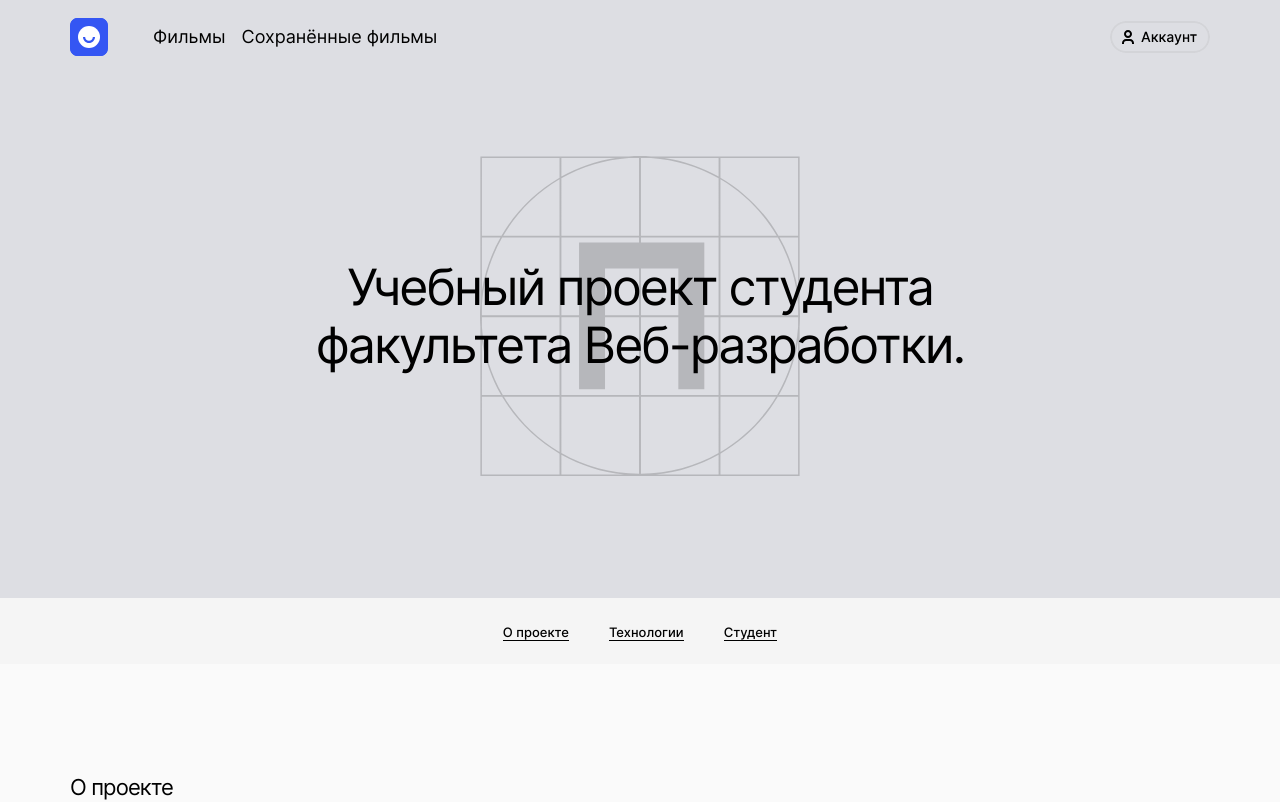
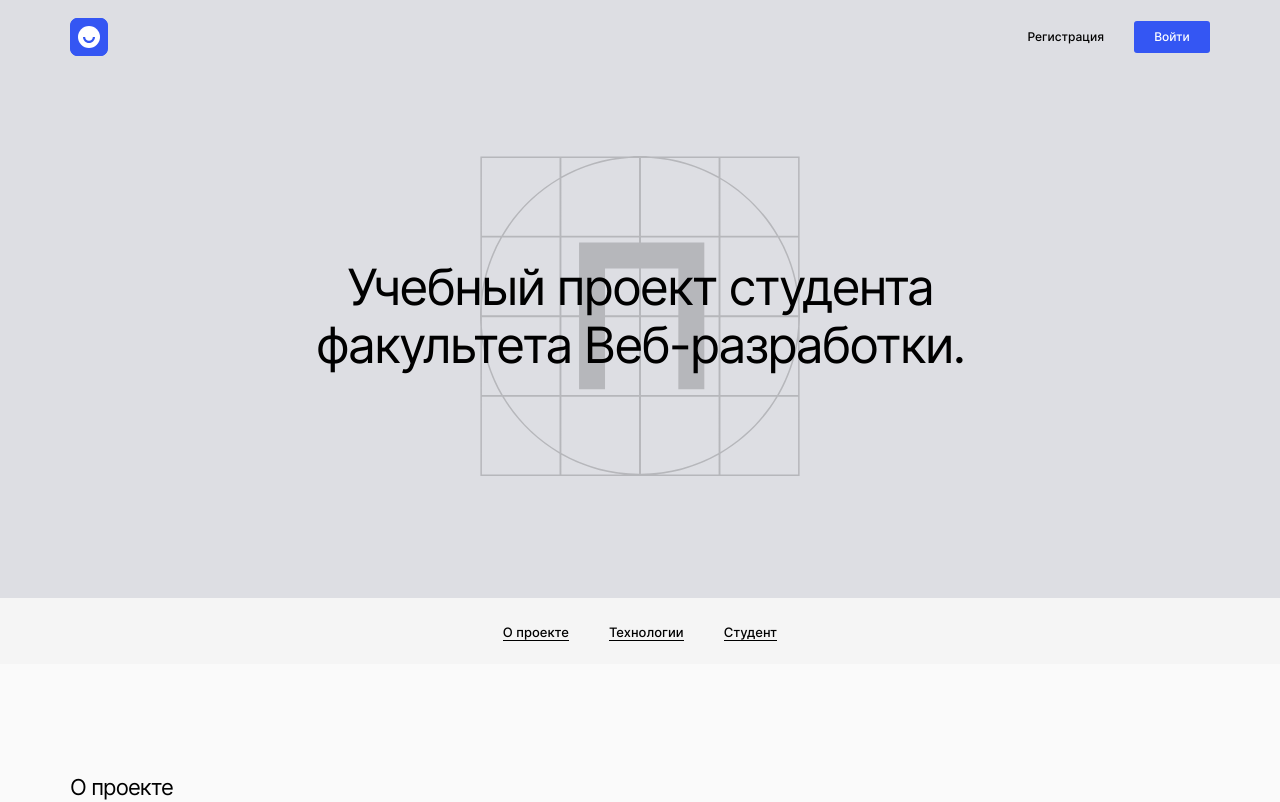
Before and after one commit to andrekur/movies-explorer-frontend, a React (Create React App) app: page / in a window 1280 px wide. Shown: the top 802 px of the page. Built offline with nearby package versions, Linux system fonts and the light colour scheme.

Commit message:
Завершает 1280/768

```diff
--- a/src/components/App/App.js
+++ b/src/components/App/App.js
@@ -17,7 +17,7 @@ function App() {
 
   return (
     <div className="page">
-        <Header loggedIn={true}/>
+        <Header loggedIn={false}/>
         <main>
           <Routes>
             <Route path="*" element={<NotFoundPage/>}></Route>
--- a/src/components/Header/Header.css
+++ b/src/components/Header/Header.css
@@ -1,6 +1,9 @@
 .header {
   padding: 18px 70px;
   background-color: #FAFAFA;
+  min-height: 74px;
+  box-sizing: border-box;
+  display: flex;
 }
 
 .header_background-gray {
@@ -31,13 +34,12 @@
 .header__link {
   margin: 0;
   text-decoration: none;
-  font-size: 18px;
+  font-size: 13px;
   font-weight: 400;
-  line-height: 22px;
+  line-height: 18px;
   letter-spacing: 0em;
   color: #000000;
 }
-
 .header__link:hover {
   opacity: .7;
 }
@@ -179,6 +181,8 @@
   }
 
   .header__link {
+    font-size: 18px;
+    line-height: 22px;
     box-sizing: border-box;
     min-height: 28px;
     margin: 0 auto;
--- a/src/components/Main/AboutMe/AboutMe.css
+++ b/src/components/Main/AboutMe/AboutMe.css
@@ -97,7 +97,8 @@
   }
 
   .aboutme__history {
-    margin: 0 0 87px;
+    margin: 0;
+    height: 195px;
     font-size: 12px;
     font-weight: 400;
     line-height: 18px;
@@ -122,6 +123,12 @@
     font-weight: 500;
     line-height: 17px;
     letter-spacing: 0em;
+  }
+}
+
+@media screen and (max-width: 800px) {
+  .aboutme__block {
+    height: 307px;
   }
 }
 
--- a/src/components/Main/AboutProject/AboutProject.css
+++ b/src/components/Main/AboutProject/AboutProject.css
@@ -109,7 +109,7 @@
 
 @media screen and (max-width: 800px) {
   .about-project {
-    padding: 110px 50px 110px;
+    padding: 90px 50px 90px;
   }
 
   .about-project__text {
--- a/src/components/Main/Portfolio/Portfolio.css
+++ b/src/components/Main/Portfolio/Portfolio.css
@@ -3,7 +3,7 @@
   flex-direction: column;
   background: #FAFAFA;
   box-sizing: border-box;
-  padding: 0 70px 115px;
+  padding: 0 70px 125px;
 }
 
 .portfolio__title {
@@ -40,14 +40,20 @@
   width: 100%;
   text-decoration: none;
   margin: 0;
-  padding-bottom: 10px;
+  padding-bottom: 19px;
   font-size: 30px;
   font-weight: 400;
   line-height: 50px;
   letter-spacing: -0.04em;
+  background-size: 28px 18px;
   background-image: url(../../../images/utils/btn-link.svg);
-  background-position: right;
+  background-position: right top 18px;
   background-repeat: no-repeat;
+}
+
+.portfolio__links li:last-of-type .portfolio__link{
+  border: 0;
+  padding-bottom: 0;
 }
 
 .portfolio__link:hover {
@@ -63,7 +69,7 @@
   }
 
   .portfolio {
-    padding: 0 50px 80px;
+    padding: 0 50px 90px;
   }
 }
 
--- a/src/components/Main/Promo/Promo.css
+++ b/src/components/Main/Promo/Promo.css
@@ -32,7 +32,7 @@
 
 @media screen and (max-width: 800px) {
   .promo {
-    min-height: 784px;
+    min-height: 850px;
   }
 
   .promo__image {
```
